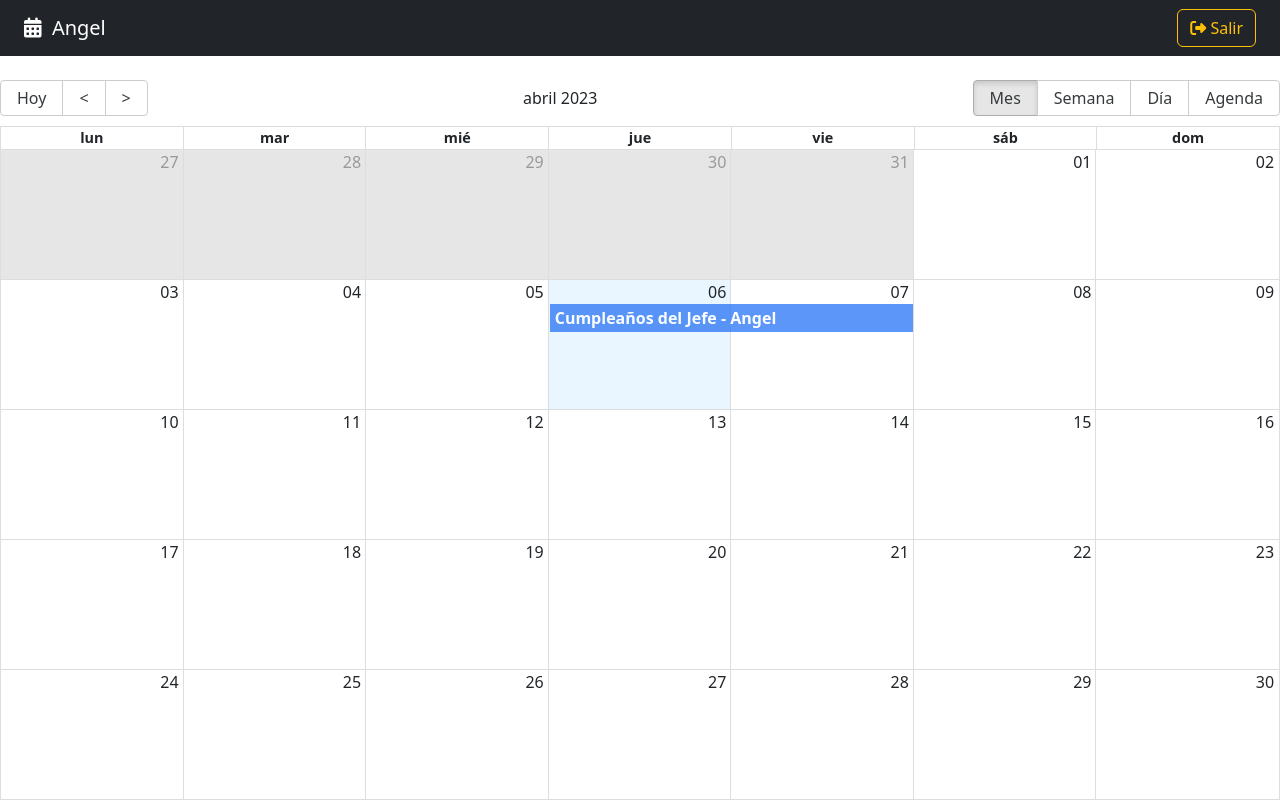
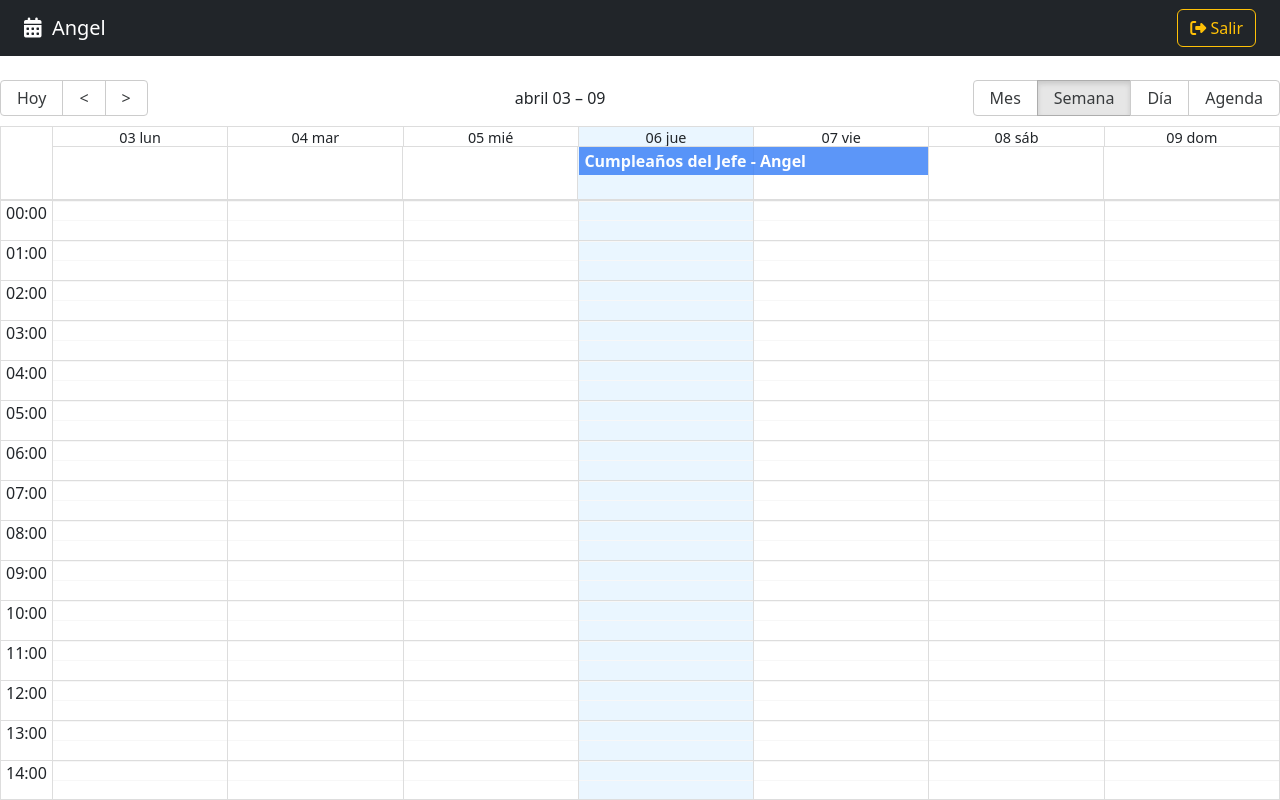
Before and after one commit to Curso-React-Js/10-calendarApp, a React (Vite) app: page / in a window 1280 px wide. Built offline with nearby package versions, Linux system fonts and the light colour scheme.

Commit message:
Escuchas eventos sobre el calendario

```diff
--- a/src/calendar/pages/CalendarPage.jsx
+++ b/src/calendar/pages/CalendarPage.jsx
@@ -1,3 +1,4 @@
+import { useState } from 'react';
 import { Calendar } from 'react-big-calendar';
 import 'react-big-calendar/lib/css/react-big-calendar.css';
 import { addHours } from 'date-fns';
@@ -21,6 +22,8 @@
 
 export const CalendarPage = () => {
 
+  const [lastView, setLastView] = useState(localStorage.getItem('lastView') || 'week');
+
   const eventStyleGetter = ( event, start, end, isSelected ) => {
     // console.log({ event, start, end, isSelected });
     const style = {
@@ -35,6 +38,20 @@
     }
   }
 
+  const onDoubleClick = ( event ) => {
+    console.log({ doubleClick: event });
+  }
+
+  const onSelect = ( event ) => {
+    console.log({ click: event });
+  }
+
+  const onViewChanged = ( event ) => {
+    // console.log({ viewChanged: event });
+    // Guardar donde se muestra el calendario week, month, dia, etc
+    localStorage.setItem('lastView', event);
+  }
+
   return (
     <>
       <Navbar />
@@ -43,6 +60,7 @@
         culture="es"
         localizer={ localizer }
         events={ events }
+        defaultView={ lastView }
         startAccessor="start"
         endAccessor="end"
         messages={ getMessagesEs() }
@@ -50,7 +68,10 @@
         style={{ height: 'calc(100vh - 80px)' }}
         components={{
           event: CalendarEvent
-        }} />
+        }}
+        onDoubleClickEvent={ onDoubleClick }
+        onSelectEvent={ onSelect }
+        onView={ onViewChanged } />
 
 
     </>
```
